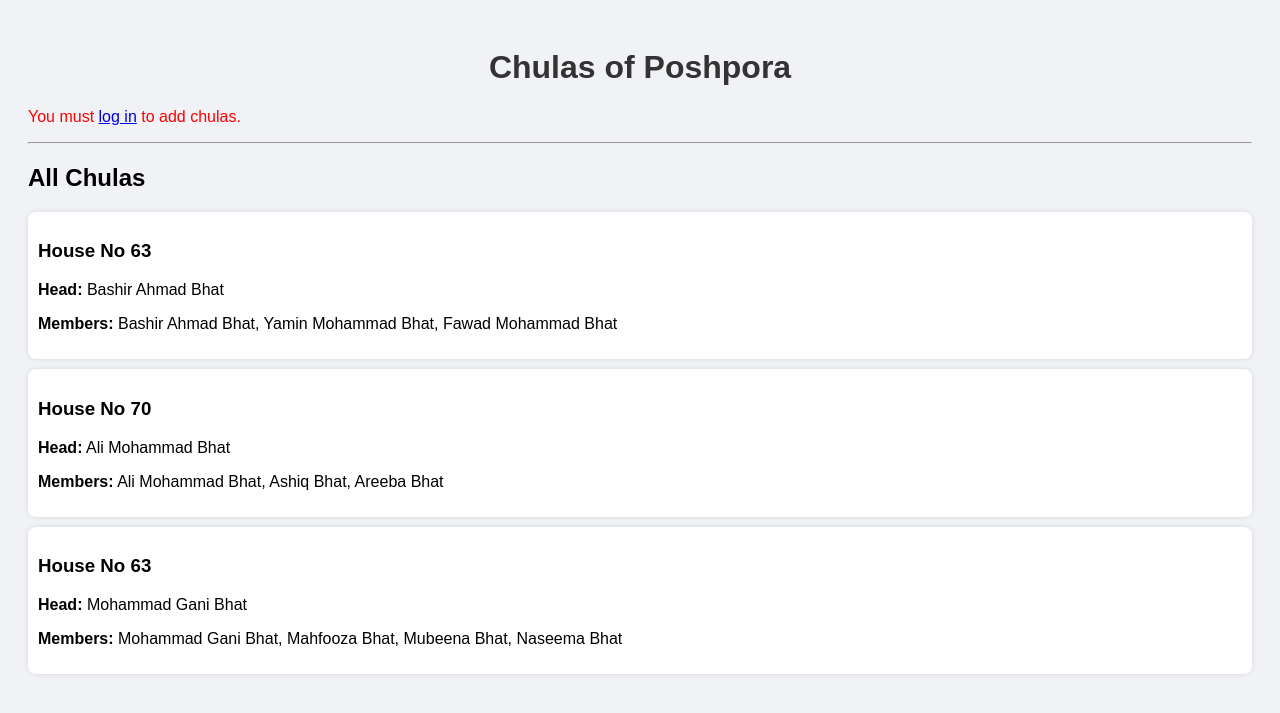
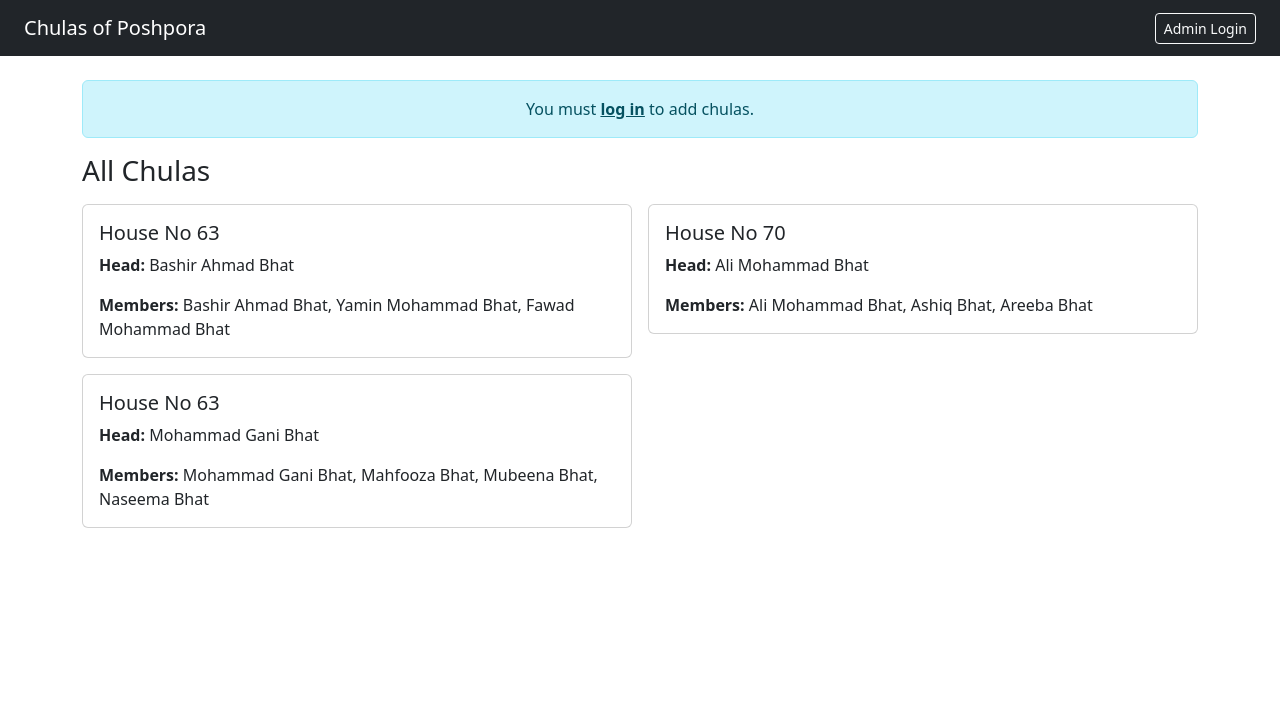
Before and after one commit to Yamin-Bhat/chulas-list, a Flask app: page / in a window 1280 px wide. Shown: the top 713 px of the page. Run offline with Flask 3, Linux system fonts and the light colour scheme; data comes from the database, SQL or seed files in the repository.

Commit message:
bootstrap used in index and login files

```diff
--- a/templates/index.html
+++ b/templates/index.html
@@ -1,48 +1,79 @@
 <!DOCTYPE html>
-<html>
+<html lang="en">
 <head>
-    <title>Poshpora Chulas</title>
-    <link rel="stylesheet" href="/static/style.css">
+    <meta charset="UTF-8">
+    <title>Chulas of Poshpora</title>
+    <link href="https://cdn.jsdelivr.net/npm/bootstrap@5.3.3/dist/css/bootstrap.min.css" rel="stylesheet">
 </head>
 <body>
-    <h1>Chulas of Poshpora</h1>
+    <nav class="navbar navbar-expand-lg navbar-dark bg-dark px-4">
+        <a class="navbar-brand" href="#">Chulas of Poshpora</a>
+        <div class="ms-auto">
             {% if is_admin %}
-        <p><a href="/logout">Logout</a></p>
+                <a href="/logout" class="btn btn-outline-light btn-sm">Logout</a>
+            {% else %}
+                <a href="/login" class="btn btn-outline-light btn-sm">Admin Login</a>
+            {% endif %}
+        </div>
+    </nav>
 
-        <h2>Add New Chula</h2>
-        <form id="chulaForm">
-            <input type="text" id="name" placeholder="Chula Name" required>
-            <input type="text" id="head" placeholder="Chula Head">
-            <input type="text" id="members" placeholder="Members (comma separated)" required>
-            <button type="submit">Add Chula</button>
+    <div class="container mt-4">
+        {% if is_admin %}
+        <div class="card mb-4">
+            <div class="card-header">Add New Chula</div>
+            <div class="card-body">
+                <form id="chulaForm" class="row g-3">
+                    <div class="col-md-4">
+                        <input type="text" id="name" class="form-control" placeholder="Chula Name" required>
+                    </div>
+                    <div class="col-md-4">
+                        <input type="text" id="head" class="form-control" placeholder="Chula Head">
+                    </div>
+                    <div class="col-md-4">
+                        <input type="text" id="members" class="form-control" placeholder="Members (comma separated)" required>
+                    </div>
+                    <div class="col-12">
+                        <button type="submit" class="btn btn-primary">Add Chula</button>
+                    </div>
                 </form>
+            </div>
+        </div>
         {% else %}
-        <p style="color:red;">You must <a href="/login">log in</a> to add chulas.</p>
+        <div class="alert alert-info text-center">
+            You must <a href="/login" class="alert-link">log in</a> to add chulas.
+        </div>
         {% endif %}
-<hr>
-<h2> All Chulas </h2>
-    <div id="chula-list"></div>
 
+        <h3 class="mb-3">All Chulas</h3>
+        <div id="chula-list" class="row g-3"></div>
+    </div>
 
     <script>
+        // Load and display chulas
         function loadChulas() {
             fetch('/api/chulas')
                 .then(res => res.json())
                 .then(data => {
                     const container = document.getElementById('chula-list');
-                container.innerHTML = '';  // Clear before reloading
+                    container.innerHTML = '';
 
                     data.forEach(chula => {
                         const div = document.createElement('div');
-                    div.innerHTML = `<h3>${chula.name}</h3>
-                                     <p><strong>Head:</strong> ${chula.head || 'N/A'}</p>
-                                     <p><strong>Members:</strong> ${chula.members.join(', ')}</p>`;
+                        div.className = 'col-md-6';
+                        div.innerHTML = `
+                            <div class="card">
+                                <div class="card-body">
+                                    <h5 class="card-title">${chula.name}</h5>
+                                    <p class="card-text"><strong>Head:</strong> ${chula.head || 'N/A'}</p>
+                                    <p class="card-text"><strong>Members:</strong> ${chula.members.join(', ')}</p>
+                                </div>
+                            </div>`;
                         container.appendChild(div);
                     });
                 });
         }
 
-    // Handle form submit
+        // Handle form submission
         const form = document.getElementById('chulaForm');
         if (form) {
             form.addEventListener('submit', function(e) {
@@ -69,5 +100,7 @@
 
         loadChulas();
     </script>
+
+    <script src="https://cdn.jsdelivr.net/npm/bootstrap@5.3.3/dist/js/bootstrap.bundle.min.js"></script>
 </body>
 </html>
```
Also changed, not shown: templates/login.html (+44 -11 lines). Lines whose indentation alone changed are shown as unchanged.
